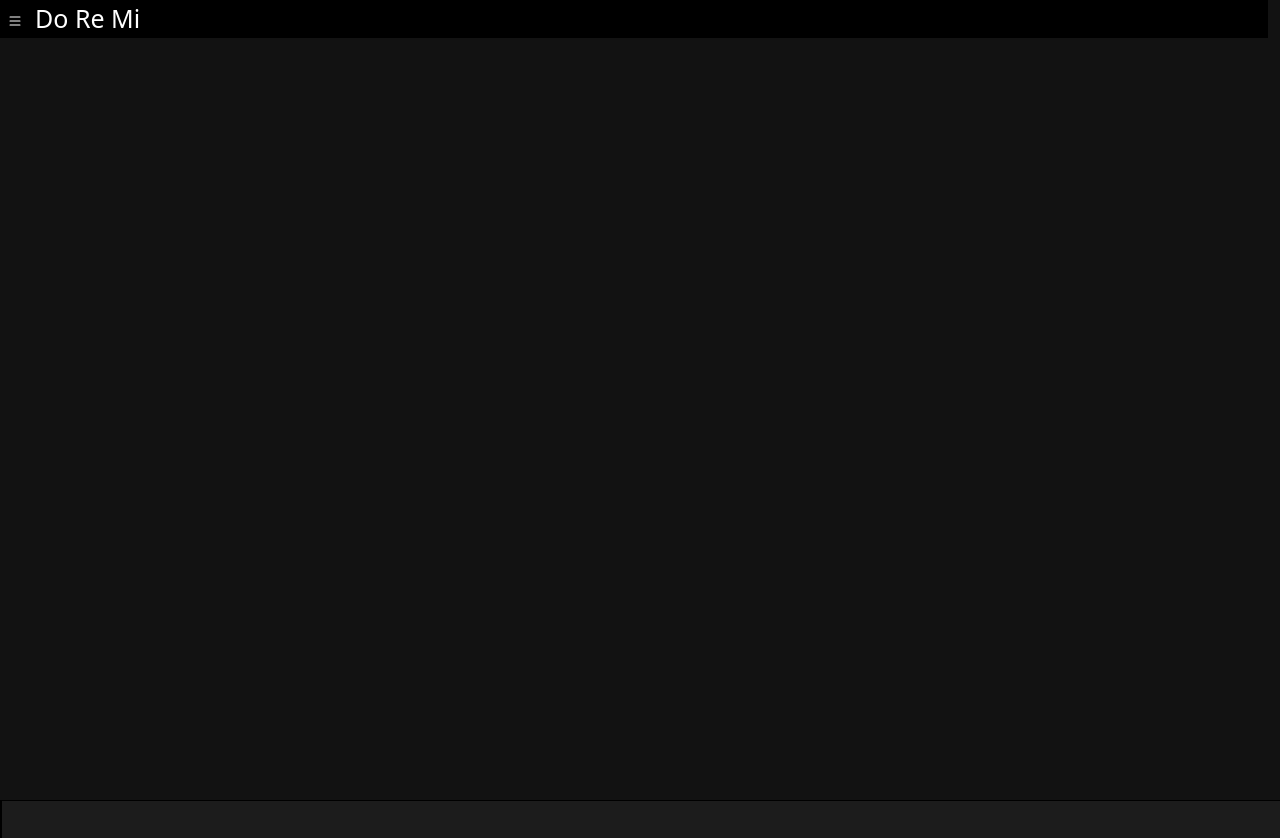
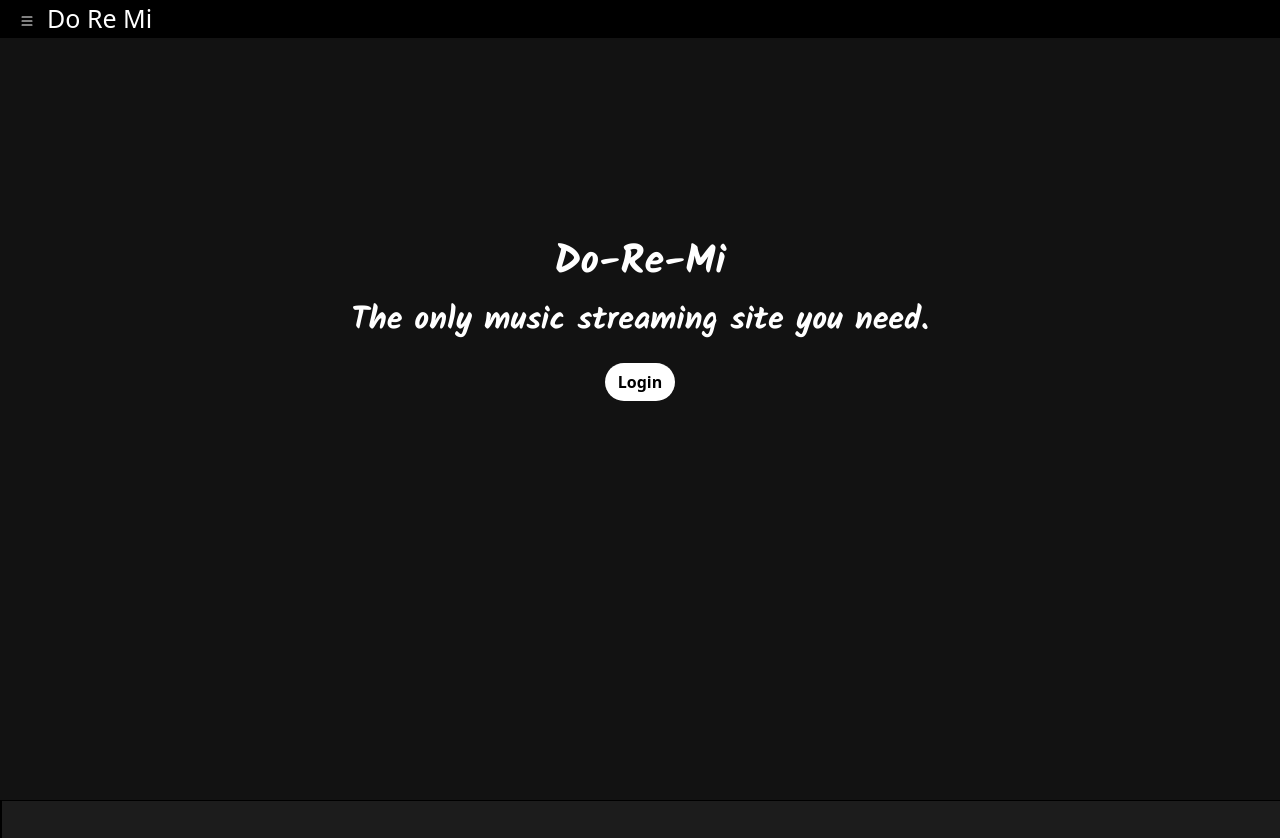
Before and after one commit to CLukethao/musicStreamingProject, a React (Create React App) app in the folder do-re-mi/: page / in a window 1280 px wide. Before the commit the page ends 800 px from the top, so only its background shows below. Built offline with nearby package versions, Linux system fonts and the light colour scheme.

Commit message:
added homepage signin

```diff
--- a/do-re-mi/public/index.html
+++ b/do-re-mi/public/index.html
@@ -3,6 +3,7 @@
   <head>
     <meta charset="utf-8" />
     <link rel="icon" href="%PUBLIC_URL%/favicon.ico" />
+    <link href="https://fonts.googleapis.com/css2?family=Kalam:wght@700&display=swap" rel="stylesheet">
     <meta name="viewport" content="width=device-width, initial-scale=1" />
     <meta name="theme-color" content="#000000" />
     <meta
@@ -29,6 +30,7 @@
   <body>
     <noscript>You need to enable JavaScript to run this app.</noscript>
     <div id="root"></div>
+    <div id="modal-root"></div>
     <script src="https://cdnjs.cloudflare.com/ajax/libs/jquery/3.6.0/jquery.min.js "></script>
     <script src="https://www.youtube.com/iframe_api"></script>
     <!--
--- a/do-re-mi/src/App.js
+++ b/do-re-mi/src/App.js
@@ -1,10 +1,10 @@
 import React from 'react'
 import './App.css'
+import {Routes, Route} from "react-router-dom";
 import Header from "./components/Header/Header";
 import Search from "./components/Search/Search";
 import Player from "./components/Player/Player";
-import Home from "./components/Home/Home"
-import {Routes, Route} from "react-router-dom";
+import Login from "./components/Login/Login";
 
 
 const App = () => {
@@ -15,7 +15,7 @@ const App = () => {
             <Header />
 
             <Routes>
-                <Route path='/home' element={<Home />} />
+                <Route path='/' element={<Login />} />
                 <Route path='/search' element={<Search />} />
             </Routes>
 
--- a/do-re-mi/src/components/Header/Header.js
+++ b/do-re-mi/src/components/Header/Header.js
@@ -1,5 +1,5 @@
 
-import React, {useEffect, useState} from "react";
+import React, {useState} from "react";
 import Menu from "./Menu/Menu";
 import './styles.css'
 
--- a/do-re-mi/src/components/Header/Menu/Menu.js
+++ b/do-re-mi/src/components/Header/Menu/Menu.js
@@ -8,19 +8,20 @@ const Menu = ({navIsOpen, toggleNav, toggleFalse}) => {
         <div id='menu' className={(navIsOpen ? "col-2 text-start nav-list vh-100 show" : "col-2 text-start nav-list vh-100 hide")} onMouseLeave={toggleFalse}>
                 <div className="container">
                     <div className='row'>
-                        <NavLink to="/home" className='navbar-link' onClick={toggleNav}>
-                            Home
-                        </NavLink>
 
                         <NavLink to="/search" className='navbar-link' onClick={toggleNav}>
                             Search
                         </NavLink>
 
-                        <NavLink to="/home" className='navbar-link' onClick={toggleNav}>
+                        <NavLink to="/search" className='navbar-link' onClick={toggleNav}>
                                 Playlists
                         </NavLink>
 
-                        <NavLink to="/home">
+                        <NavLink to="/search" className='navbar-link' onClick={toggleNav}>
+                            History
+                        </NavLink>
+
+                        <NavLink to="/search">
                             <button className="login-btn navbar-link" to='#signin'>
                                 Sign in
                             </button>
--- a/do-re-mi/src/components/Header/styles.css
+++ b/do-re-mi/src/components/Header/styles.css
@@ -7,6 +7,7 @@
     position: sticky;
     top: 0;
     width: 100%;
+    margin-left: 0;
 }
 
 
--- a/do-re-mi/src/components/Home/Home.js
+++ /dev/null
@@ -1,13 +0,0 @@
-
-import React from "react";
-
-const Home = () => {
-
-    return (
-        <div>
-            <button>home</button>
-        </div>
-    )
-}
-
-export default Home
--- /dev/null
+++ b/do-re-mi/src/components/Login/Login.js
@@ -0,0 +1,25 @@
+import React, {useRef} from 'react'
+import LoginModal from './LoginModal/LoginModal.js'
+import './styles.css'
+
+const Login = () => {
+
+    const modal = useRef(null)
+
+    return (
+        <div className='row align-content-center vh-100'>
+            <div className='col-12 text-center menu-header'>
+                <h1 className='mb-3'>Do-Re-Mi</h1>
+                <h2>The only music streaming site you need.</h2>
+            </div>
+
+            <div className='col-12 text-center btn-login-container'>
+                <button className='btn btn-login' onClick={() => modal.current.open()}>Login</button>
+            </div>
+
+            <LoginModal ref={modal} />
+        </div>
+    )
+}
+
+export default Login
--- /dev/null
+++ b/do-re-mi/src/components/Login/LoginModal/LoginModal.js
@@ -0,0 +1,53 @@
+import React, {useImperativeHandle, useState, forwardRef, useCallback, useEffect} from "react";
+import {createPortal} from "react-dom";
+import '../styles.css';
+
+const modalElement = document.getElementById('modal-root')
+
+export const LoginModal = ({ defaultOpened }, ref) => {
+
+    const [isOpen, setIsOpen] = useState(defaultOpened)
+
+    useImperativeHandle(ref, () => ({
+        open: () => setIsOpen(true),
+        close: () => setIsOpen(false)
+    }))
+
+    const handleEscape = useCallback(event => {
+        if (event.keyCode === 27) setIsOpen(false)
+    }, [])
+
+    useEffect(() => {
+        if (isOpen) {
+            document.addEventListener('keydown', handleEscape, false)
+        }
+
+        return () => {
+            document.removeEventListener('keydown', handleEscape, false)
+        }
+    }, [handleEscape, isOpen])
+
+    return createPortal(
+        isOpen ?
+            <div className='container'>
+                <div className='row modal d-flex justify-content-center align-items-center'>
+                    <div className='col-12 text-center mb-2'>
+                        <div className='row justify-content-center'>
+                            <div className='col-3'>
+                                <input type='text' className='form-control' id='email' placeholder='email'/>
+                            </div>
+
+                            <div className='col-3'>
+                                <input type='text' className='form-control' id='password' placeholder='password'/>
+                            </div>
+                        </div>
+                    </div>
+                </div>
+            </div>
+
+
+            : null, modalElement
+    )
+}
+
+export default forwardRef(LoginModal)
--- /dev/null
+++ b/do-re-mi/src/components/Login/styles.css
@@ -0,0 +1,26 @@
+
+.menu-header {
+    color: white;
+    font-family: 'Kalam';
+    margin-top: -200px;
+}
+
+.btn-login {
+    color: black;
+    background-color: white;
+    border-radius: 40px;
+    font-weight: bold;
+}
+
+.btn-login:hover {
+    transform: scale(1.1);
+}
+
+.btn-login-container {
+    margin-top: -75px;
+}
+
+.modal {
+    background-color: rgba(0, 0, 0, 0.65);
+
+}
--- a/do-re-mi/src/components/Search/Search.js
+++ b/do-re-mi/src/components/Search/Search.js
@@ -27,12 +27,12 @@ const Search = () => {
     return (
         <div className='container'>
             <div className='row mb-5'>
-                <div className='col-6 offset-1 col-md-6 offset-md-2 mt-3 input-p'>
+                <div className='col-6 offset-1 col-md-6 offset-md-3 mt-3 input-p'>
                     <input className='form-control' type='text' placeholder='Search' value={inputData.searchQuery} onChange={(e) => setInputData({...inputData, searchQuery: e.target.value})}/>
                 </div>
 
                 <div className='col-2 col-md-2 mt-3 btn-p'>
-                    <button className='btn btn-block' onClick={searchForSong}>
+                    <button className='btn btn-block search-btn' onClick={searchForSong}>
                         <svg xmlns="http://www.w3.org/2000/svg" width="16" height="16" fill="currentColor"
                              className="bi bi-music-note-list" viewBox="0 0 16 16">
                             <path d="M12 13c0 1.105-1.12 2-2.5 2S7 14.105 7 13s1.12-2 2.5-2 2.5.895 2.5 2z"/>
--- a/do-re-mi/src/components/Search/styles.css
+++ b/do-re-mi/src/components/Search/styles.css
@@ -42,3 +42,7 @@
 .search-container {
     margin-bottom: 75px;
 }
+
+.search-btn {
+    color: white
+}
```
Also changed, not shown: do-re-mi/src/components/Home/styles.css (deleted).
